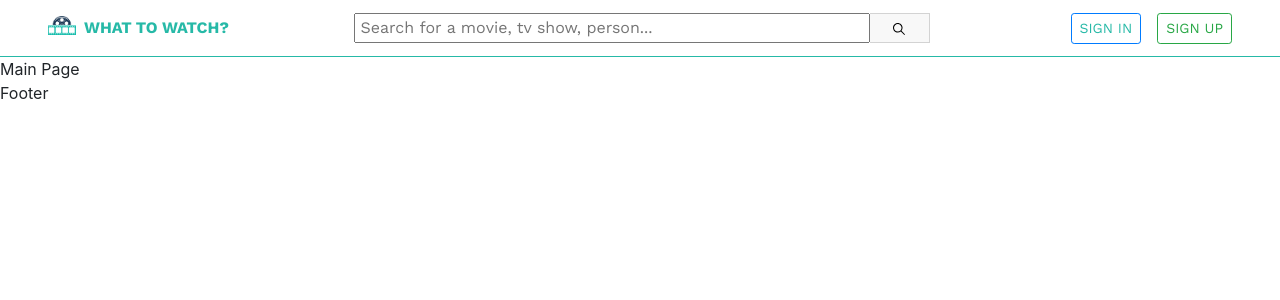
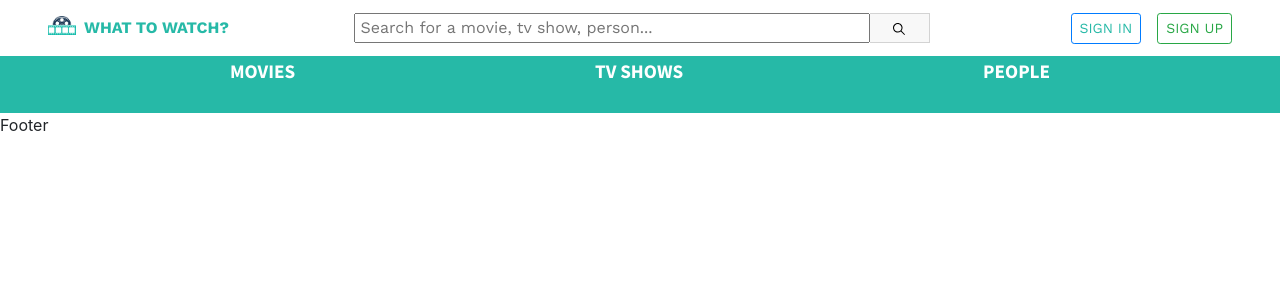
Before and after one commit to woobaik/what_to_watch, a React (Create React App) app: page / in a window 1280 px wide. Shown: the top 300 px of the page. Built offline with nearby package versions, Linux system fonts and the light colour scheme; the HTML template or start-up script is replaced by a standard one.

Commit message:
Add movies navbar

```diff
--- a/public/index.html
+++ b/public/index.html
@@ -14,6 +14,7 @@
     -->
   <link rel="manifest" href="%PUBLIC_URL%/manifest.json" />
   <link href="https://fonts.googleapis.com/css?family=Work+Sans:400,700&display=swap" rel="stylesheet">
+  <link href="https://fonts.googleapis.com/css?family=Source+Sans+Pro:400,700&display=swap" rel="stylesheet">
   <link rel="stylesheet" href="https://maxcdn.bootstrapcdn.com/bootstrap/4.3.1/css/bootstrap.min.css"
     integrity="sha384-ggOyR0iXCbMQv3Xipma34MD+dH/1fQ784/j6cY/iJTQUOhcWr7x9JvoRxT2MZw1T" crossorigin="anonymous" />
   <!--
@@ -25,7 +26,7 @@
       work correctly both with client-side routing and a non-root public URL.
       Learn how to configure a non-root public URL by running `npm run build`.
     -->
-  <title>React App</title>
+  <title>What to Watch | JBAIK</title>
 </head>
 
 <body>
--- a/src/components/movies/movieMainPage/MovieMainPage.component.jsx
+++ b/src/components/movies/movieMainPage/MovieMainPage.component.jsx
@@ -1,10 +1,12 @@
 import React from 'react'
-import PropTypes from 'prop-types'
+import './MovieMainPage.styles.scss'
+
+import MovieNavBar from '../movieNavBar/MovieNavigationBar.component'
 
 const MovieMainPage = props => {
     return (
-        <div>
-            Main Page
+        <div className='Movie-main-page'>
+            <MovieNavBar />
         </div>
     )
 }
--- a/src/components/movies/movieMainPage/MovieMainPage.styles.scss
+++ b/src/components/movies/movieMainPage/MovieMainPage.styles.scss
@@ -0,0 +1,4 @@
+.Movie-main-page {
+    background-color: #F9F9F9;
+    ;
+}
--- /dev/null
+++ b/src/components/movies/movieNavBar/MovieNavigationBar.component.jsx
@@ -0,0 +1,38 @@
+import React from 'react'
+import './MovieNavigationBar.style.scss'
+
+const MovieNavigationBar = () => {
+    return (
+        <div className='Movie-navigation'>
+            <div className='dropdown-container'>
+                <span>MOVIES</span>
+                <div className='dropdown-hidden-container'>
+                    <p className='dropdown-hidden-item'>POPULAR</p>
+                    <p className='dropdown-hidden-item'>TOP RATED</p>
+                    <p className='dropdown-hidden-item'>UPCOMING</p>
+                    <p className='dropdown-hidden-item'>NOW PLAYING</p>
+                </div>
+
+
+            </div>
+            <div className='dropdown-container'>
+                <span>TV SHOWS</span>
+                <div className='dropdown-hidden-container'>
+                    <p className='dropdown-hidden-item'>POPULAR</p>
+                    <p className='dropdown-hidden-item'>TOP RATED</p>
+                    <p className='dropdown-hidden-item'>ON AIR</p>
+                    <p className='dropdown-hidden-item'>AIR TODAY</p>
+                </div>
+            </div>
+            <div className='dropdown-container'>
+                <span>PEOPLE</span>
+                <div className='dropdown-hidden-container'>
+                    <p className='dropdown-hidden-item'>POPULAR PEOPLE</p>
+                </div>
+
+            </div>
+        </div >
+    )
+}
+
+export default MovieNavigationBar
--- /dev/null
+++ b/src/components/movies/movieNavBar/MovieNavigationBar.style.scss
@@ -0,0 +1,51 @@
+.Movie-navigation {
+    background-color: #26b9a7;
+    color: white;
+    height: 3.5rem;
+    display: flex;
+    align-items: flex-start;
+    justify-content: space-around;
+    padding: 0 5rem;
+    font-family: 'Source Sans Pro', sans-serif;
+    font-weight: bold;
+    flex-wrap: none;
+    font-size: 1.2rem;
+
+}
+
+.dropdown-container {
+    cursor: pointer;
+    position: relative;
+    transition: color 0.3s ease-in-out;
+}
+
+
+.dropdown-hidden-container {
+    display: none;
+    position: absolute;
+    font-size: 1rem;
+    font-weight: normal;
+    color: lightgray;
+
+}
+
+.dropdown-hidden-item {
+    width: max-content;
+    margin-left: 1rem;
+
+}
+
+.dropdown-container:hover {
+    color: #d6cbf4;
+}
+
+.dropdown-container:hover .dropdown-hidden-container{
+    display: flex;
+    flex-wrap: nowrap;
+    flex-basis: 1fr;
+
+}
+
+.dropdown-hidden-item:first-child {
+    margin-left: 0;
+}
```
